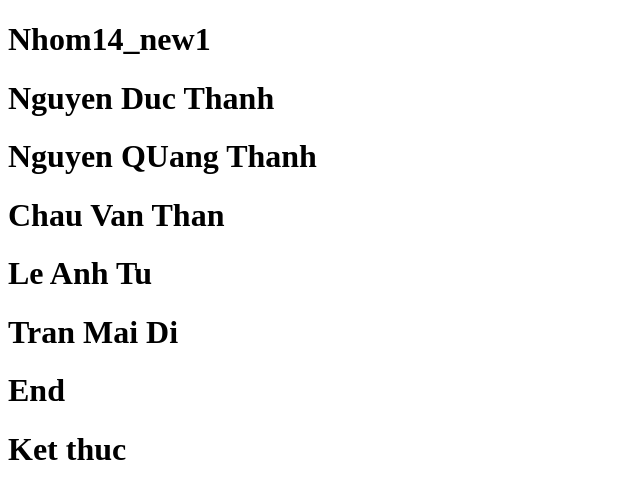
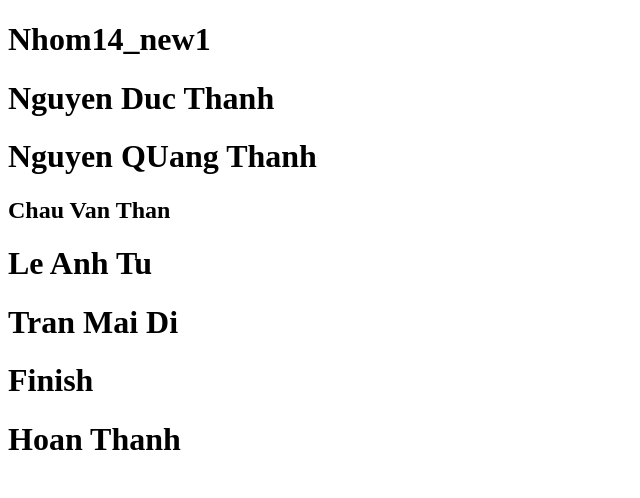
Before and after one commit to Than2k4/Nhom14_congcu, a plain HTML site: page index.html in a window 1280 px wide. Shown: the whole page, without its empty margins (0-640 px from the left). Drawn offline with Linux system fonts and the light colour scheme.

Commit message:
change index

```diff
--- a/index.html
+++ b/index.html
@@ -5,11 +5,11 @@
   <h1>Nhom14_new1</h1>
   <h1>Nguyen Duc Thanh</h1>
   <h1>Nguyen QUang Thanh</h1>
-  <h1>Chau Van Than</h1>
+  <h2>Chau Van Than</h2>
   <h1>Le Anh Tu</h1>
   <h1>Tran Mai Di</h1>
-  <h1>End</h1>
-  <h1>Ket thuc</h1>
+  <h1>Finish</h1>
+  <h1>Hoan Thanh</h1>
 </head>
 
 </html>
```
